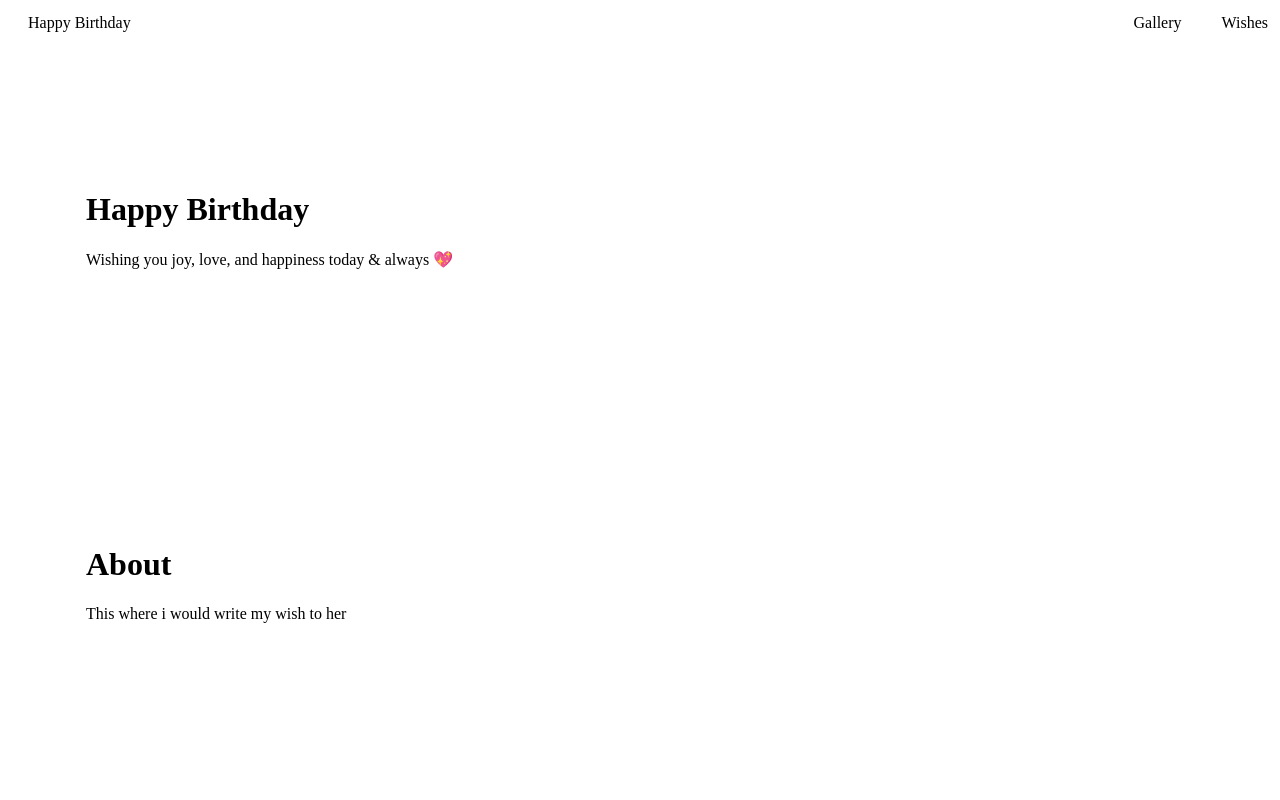
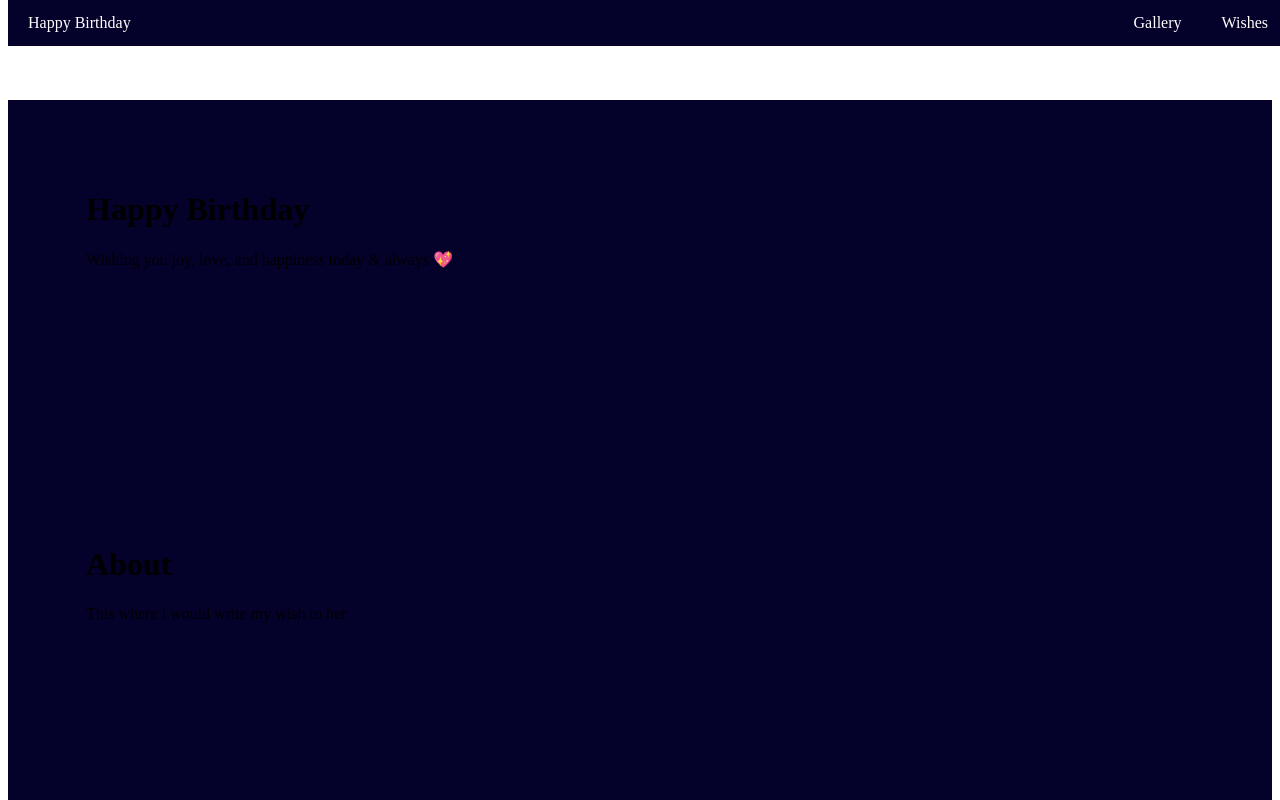
Before and after one commit to TryAgain-Web/Happy-Birthday, an Angular app: page /home in a window 1280 px wide. Shown: the top 800 px of the page. Built offline with nearby package versions, Linux system fonts and the light colour scheme.

Commit message:
Update to nav bar and body

```diff
--- a/src/app/component/header/header.component.css
+++ b/src/app/component/header/header.component.css
@@ -1,6 +1,5 @@
-
-
 .navbar {
+  background-color: #04012A;
     overflow: hidden;
     position: fixed;
     top: 0;
@@ -11,15 +10,15 @@
 .navbar a {
     float: right;
     display: block;
-    color: rgb(0, 0, 0);
+    color: rgb(255, 255, 255);
     text-align: center;
     padding: 14px 20px;
     text-decoration: none;
     transition: 0.6s;
 }
 
-.navbar a:hover {
-    color: rgb(17, 0, 255);
+.location a:hover {
+    color: rgb(55, 0, 255);
 }
 
 .Name{
--- a/src/app/pages/home/home.component.css
+++ b/src/app/pages/home/home.component.css
@@ -1,5 +1,7 @@
 
-
+html{
+  background-color: #04012A;
+}
 #Home{
     margin-top: 100px;
     font-family: 'Times New Roman', Times, serif;
```
